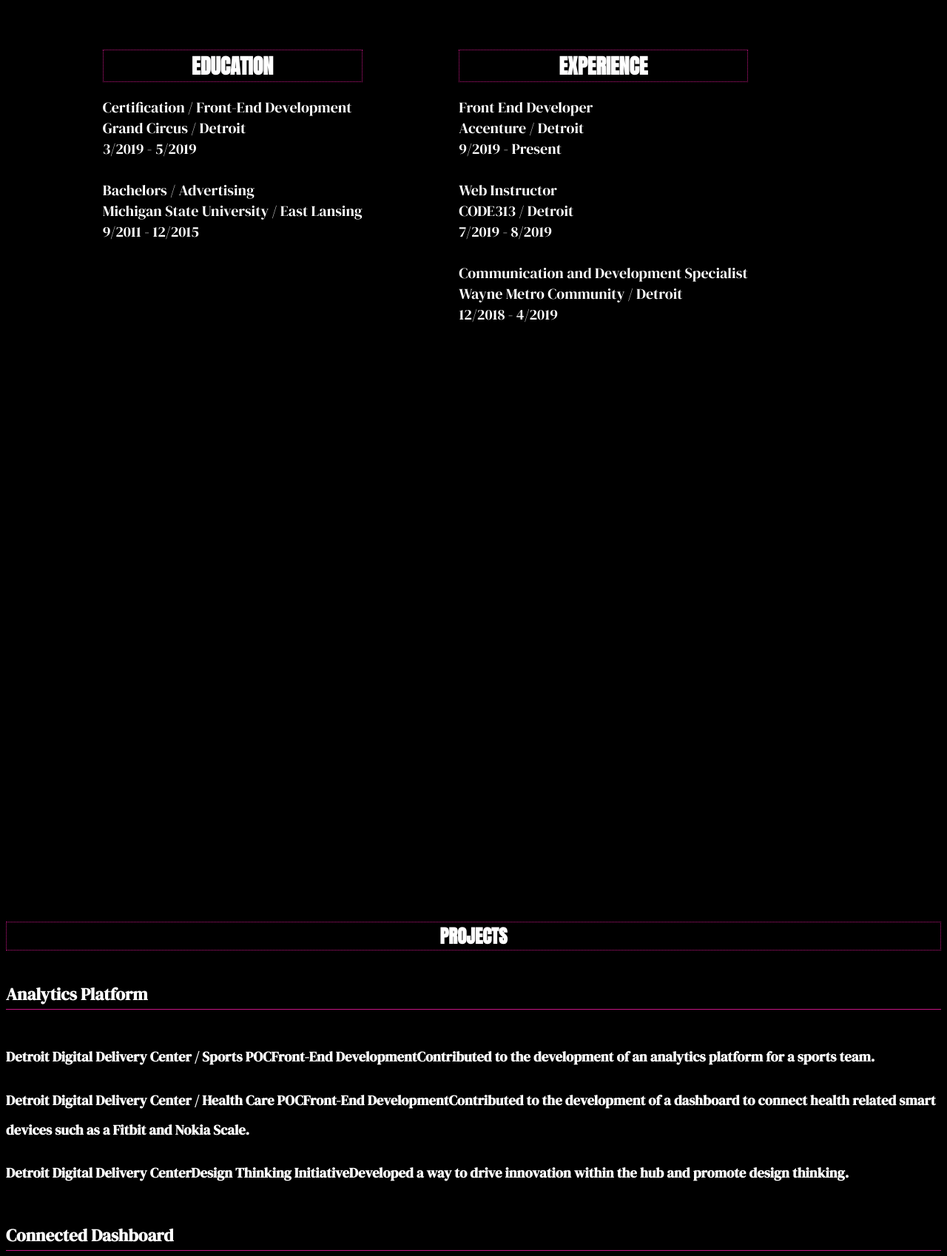
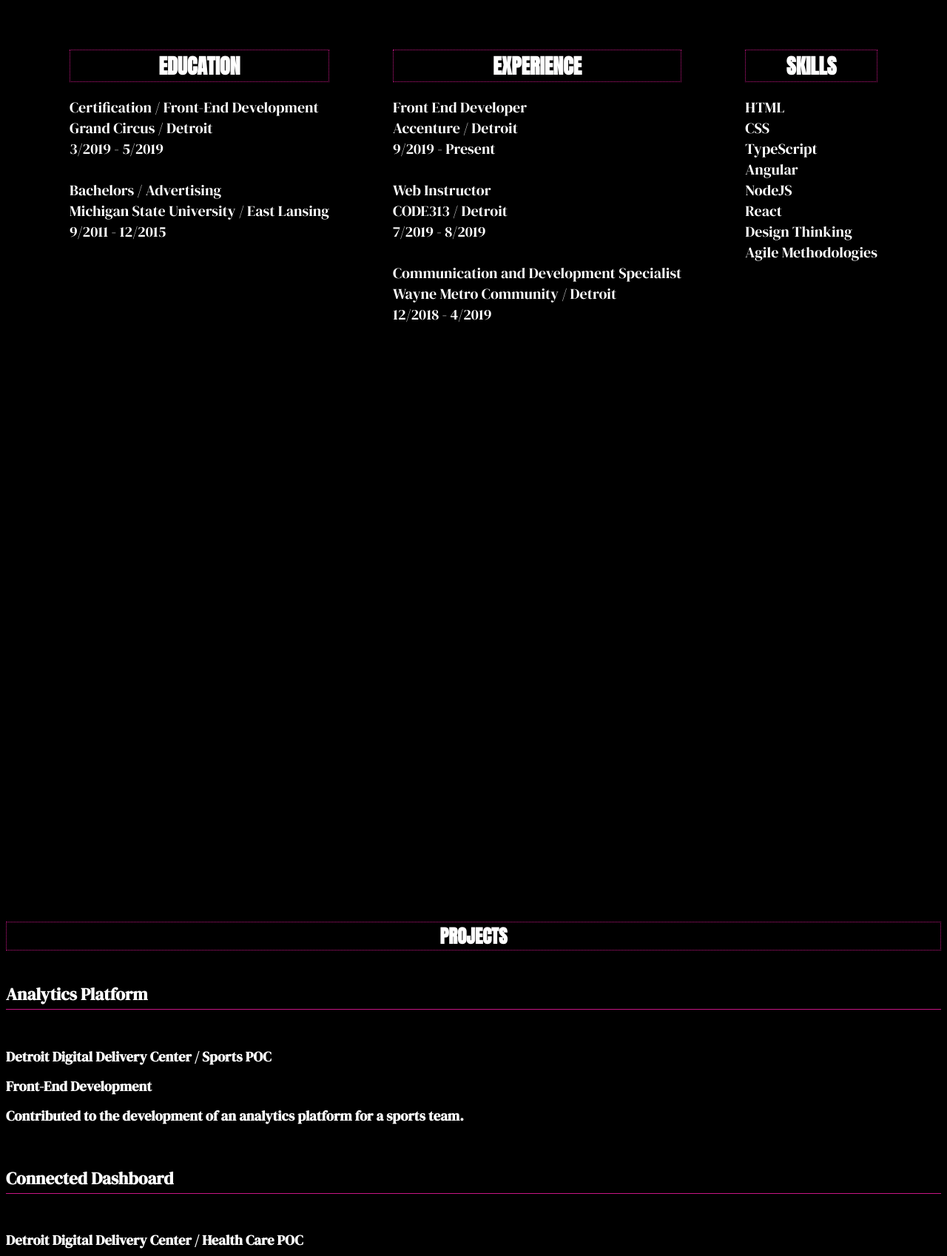
Before and after one commit to ryane1/Project1, a website: page src/index.html in a window 1280 px wide. Shown: the part 2740-4438 px from the top of the page at 74% size. Drawn offline with Linux system fonts and the light colour scheme.

Commit message:
added some html to js files, restructed loop iterations

```diff
--- a/src/bio.js
+++ b/src/bio.js
@@ -1,10 +1,18 @@
+//p tag
+let firstSection = document.createElement("p");
+firstSection.id = "bio";
+firstSection.className = "myBio";
+
+//append p tag to div
+let bioDiv = document.getElementById("bio-section");
+bioDiv.appendChild(firstSection).innerHTML;
+
 function processData(response) {
-  const space = "&nbsp;";
-  const wrapList = document.createElement("li");
+  let wrapList = document.createElement("li");
   let listArray = document.getElementById("bio");
   for (let i = 0; i < response.length; i++) {
     listArray.appendChild(wrapList).innerHTML +=
-      response[i].bio.join("") + response[i].bio2.join("");
+      response[i].bio.join(" ") + response[i].bio2.join(" ");
   }
 }
 
--- a/src/education.js
+++ b/src/education.js
@@ -1,9 +1,22 @@
+//ul tag
+let eduTag = document.createElement("ul");
+eduTag.id = "edu-list";
+eduTag.className = "edu-list";
+
+//append ul tag to div
+let eduDiv = document.getElementById("edu-section");
+eduDiv.appendChild(eduTag).innerHTML;
+
+//li tag
+let eduList = document.createElement("li");
+eduList.id = "edu-items";
+eduTag.appendChild(eduList);
+
 function processData(response) {
+  let listArray = document.getElementById("edu-list");
   document.getElementById("edu-title").innerHTML = "EDUCATION";
   for (let i = 0; i < response.length; i++) {
-    const wrapList = document.createElement("li");
-    let listArray = document.getElementById("edu-list");
-    listArray.appendChild(wrapList).innerHTML +=
+    listArray.appendChild(eduList).innerHTML +=
       response[i].degree +
       "<br>" +
       response[i].school +
--- a/src/experience.js
+++ b/src/experience.js
@@ -1,9 +1,24 @@
+//ul tag
+let expTag = document.createElement("ul");
+expTag.id = "exp-list";
+expTag.className = "exp-list";
+
+//append ul tag to div
+let expDiv = document.getElementById("exp-section");
+expDiv.appendChild(expTag).innerHTML;
+
+//li tag
+let expList = document.createElement("li");
+expList.id = "edu-items";
+expTag.appendChild(expList);
+
+
+
 function processData(response) {
+  let listArray = document.getElementById("exp-list");
   document.getElementById("exp-title").innerHTML = "EXPERIENCE";
   for (let i = 0; i < response.length; i++) {
-    const wrapList = document.createElement("li");
-    let listArray = document.getElementById("exp-list");
-    listArray.appendChild(wrapList).innerHTML +=
+    listArray.appendChild(expList).innerHTML +=
       response[i].title +
       "<br>" +
       response[i].company +
@@ -14,3 +29,6 @@
 }
 
 getData("experience.json", processData);
+
+// <ul id="exp-list" class="exp-list"></ul>
+// const wrapList = document.createElement("li");
--- a/src/index.html
+++ b/src/index.html
@@ -14,7 +14,7 @@
       <h2>RE</h2>
       <nav class="header-nav">
         <a id="home-offset" href="#home-page">Home</a>
-        <a id="bio-offset"  href="#bio-page">Bio</a>
+        <a id="bio-offset" href="#bio-page">Bio</a>
         <a href="#work-page">Experience</a>
         <a id="projects-offset" href="#projects-page">Projects</a>
       </nav>
@@ -50,45 +50,36 @@
         <div class="image-section">
           <img src="./assests/re.jpg" alt="Ryan Edgar" class="bio-page-image" />
         </div>
-        <div class="bio-section">
-          <p id="bio" class="myBio"></p>
-          <p id="bio2" class="myBio"></p>
-        </div>
+        <div id="bio-section" class="bio-section"></div>
       </div>
       <div id="work-page" class="work-page">
-        <div class="edu-section">
+        <div id="edu-section" class="edu-section">
           <h2 id="edu-title" class="edu-title"></h2>
-          <ul id="edu-list" class="edu-list"></ul>
         </div>
-        <div class="exp-section">
+        <div id="exp-section" class="exp-section">
           <h2 id="exp-title" class="exp-title"></h2>
-          <ul id="exp-list" class="exp-list"></ul>
         </div>
         <div id="skills-section" class="skills-section">
-
-
+          <h2 id="skills-title" class="skills-title"></h2>
         </div>
       </div>
       <div id="projects-page" class="projects-page">
         <h2 id="pageTitle" class="projects-page-title"></h2>
-        <div class="projects-page-info">
-          <div class="project1">
+        <div id="projects-page-info" class="projects-page-info">
+          <div id="project1" class="project1">
             <h5 id="project1-title" class="project1-title"></h5>
-            <h6 id="project1-info" class="project1-info"></h6>
           </div>
-          <div class="project2">
+          <div id="project2" class="project2">
             <h5 id="project2-title" class="project2-title"></h5>
-            <h6 id="project2-info" class="project2-info"></h6>
           </div>
-          <div class="project3">
+          <div id="project3" class="project3">
             <h5 id="project3-title" class="project3-title"></h5>
-            <h6 id="project3-info" class="project3-info"></h6>
           </div>
         </div>
       </div>
     </div>
     <a onclick="topFunction()" id="top-btn">
-      <img src="./assests/arrow.png" alt="up arrow" class="arrow"/>
+      <img src="./assests/arrow.png" alt="up arrow" class="arrow" />
     </a>
     <footer class="footer-name">RYAN EDGAR</footer>
     <script type="text/javascript" src="utilities.js"></script>
--- a/src/project.js
+++ b/src/project.js
@@ -1,46 +1,69 @@
+//h6 tag
+let projectTag = document.createElement("h6");
+projectTag.id = "project1-info";
+projectTag.className = "project1-info";
+
+let project2Tag = document.createElement("h6");
+project2Tag.id = "project2-info";
+project2Tag.className = "project2-info";
+
+let project3Tag = document.createElement("h6");
+project3Tag.id = "project3-info";
+project3Tag.className = "project3-info";
+
+//append h6 tag to div
+let projectDiv = document.getElementById("project1");
+projectDiv.appendChild(projectTag).innerHTML;
+
+let project2Div = document.getElementById("project2");
+project2Div.appendChild(project2Tag).innerHTML;
+
+let project3Div = document.getElementById("project3");
+project3Div.appendChild(project3Tag).innerHTML;
+
+//
+// function displayProjectInfo(response) {
+//   return response[i] === response[0]
+//     ? (document.getElementById("project1-info"))
+//     : response[i] === response[1]
+//     ? (document.getElementById("project2-info"))
+//     : (document.getElementById("project3-info").innerHTML)
+// }
+// console.log(display());
+
 function processData(response) {
-  // const project = response.project1;
-  // const project2 = response.project2;
-  // const project3 = response.project3;
-
   document.getElementById("pageTitle").innerHTML = "PROJECTS";
   document.getElementById("project1-title").innerHTML = "Analytics Platform";
   document.getElementById("project2-title").innerHTML = "Connected Dashboard";
   document.getElementById("project3-title").innerHTML = "Innovation Hackathon";
+
   for (let i = 0; i < response.length; i++) {
-    const wrapText = document.createElement("p");
-    let listArray = document.getElementById("project1-info");
-    let listArray2 = document.getElementById("project2-info");
-    listArray.appendChild(wrapText).innerHTML +=
-      response[i].location + response[i].title + response[i].description
+    // displayProjectInfo(response[i].location + response[i].title + response[i].description);
 
-
-  //listArray2.appendChild(wrapText).innerHTML +=  response[i].location
-      // "<br> " +
-      // project[i].title +
-      // "<br> " +
-      // project[i].description;
+    // check to see if the response is pointing to the the correct index(project)
+    if (response[i] === response[0]) {
+      document.getElementById("project1-info").innerHTML +=
+        response[i].location +
+        " <br>" +
+        response[i].title +
+        "</br>" +
+        response[i].description;
+    } else if (response[i] === response[1]) {
+      document.getElementById("project2-info").innerHTML +=
+        response[i].location +
+        " <br>" +
+        response[i].title +
+        "</br>" +
+        response[i].description;
+    } else {
+      document.getElementById("project3-info").innerHTML +=
+        response[i].location +
+        " <br>" +
+        response[i].title +
+        "</br>" +
+        response[i].description;
+    }
   }
-  // for (let j = 0; j < project.length; j++) {
-  //   const wrapText = document.createElement("p");
-  //   let listArray2 = document.getElementById("project2-info");
-  //   listArray2.appendChild(wrapText).innerHTML +=
-  //     project2[j].location +
-  //     "<br> " +
-  //     project2[j].title +
-  //     "<br> " +
-  //     project2[j].description;
-  // }
-  // for (let k = 0; k < project.length; k++) {
-  //   const wrapText = document.createElement("p");
-  //   let listArray3 = document.getElementById("project3-info");
-  //   listArray3.appendChild(wrapText).innerHTML +=
-  //     project3[k].location +
-  //     "<br> " +
-  //     project3[k].title +
-  //     "<br> " +
-  //     project3[k].description;
-  // }
 }
 
 getData("project.json", processData);
--- a/src/skills.js
+++ b/src/skills.js
@@ -1,39 +1,23 @@
-// document.write(
-//   '<h2 id="skills-title" class="skills-title"></h2>' +
-//   '<ul id="skills-list" class="skills-list">' +
-//     '<li id="skills-list"></li>'+
-//   '</ul>'
-//   );
-//function skillsMarkup() {
-  //document.getElementById("skills-section").innerHTML = "Hello";
+//ul tag
+let listTag = document.createElement("ul");
+listTag.id = "skills-list";
+listTag.className = "skills-list";
 
-// titleDiv.className.add("skills-title");
+//append ul tag to div
+let div = document.getElementById("skills-section");
+div.appendChild(listTag).innerHTML;
 
-// let listContainer = document.createElement("ul");
-// listContainer.className = name;
+//li tag
+let wrapList = document.createElement("li");
+wrapList.id = "skills-item";
+listTag.appendChild(wrapList);
 
-let listTag = document.createElement("ul");
-let titleContent = document.createTextNode("SKILLS");
-titleTag.id = 'skills-title';
-titleTag.className = 'skills-title';
-titleTag.appendChild(titleContent);
+function processData(response) {
+  document.getElementById("skills-title").innerHTML = "SKILLS";
+  let listArray = document.getElementById("skills-item");
 
-
-// let titleContent = document.createTextNode("")
-//}
-let titleTag = document.createElement("h2");
-let titleContent = document.createTextNode("SKILLS");
-function processData(response) {
-titleTag.id = 'skills-title';
-titleTag.className = 'skills-title';
-titleTag.appendChild(titleContent);
-
-
-  // document.getElementById("skills-title").innerHTML = "SKILLS";
   for (let i = 0; i < response.length; i++) {
-    // const wrapList = document.createElement("li");
-    let listArray = document.getElementById("skills-list");
-    listArray.innerHTML += response[i].skills.join("");
+    listArray.innerHTML += response[i].skills.join('</li> <li>');
   }
 }
 
```
